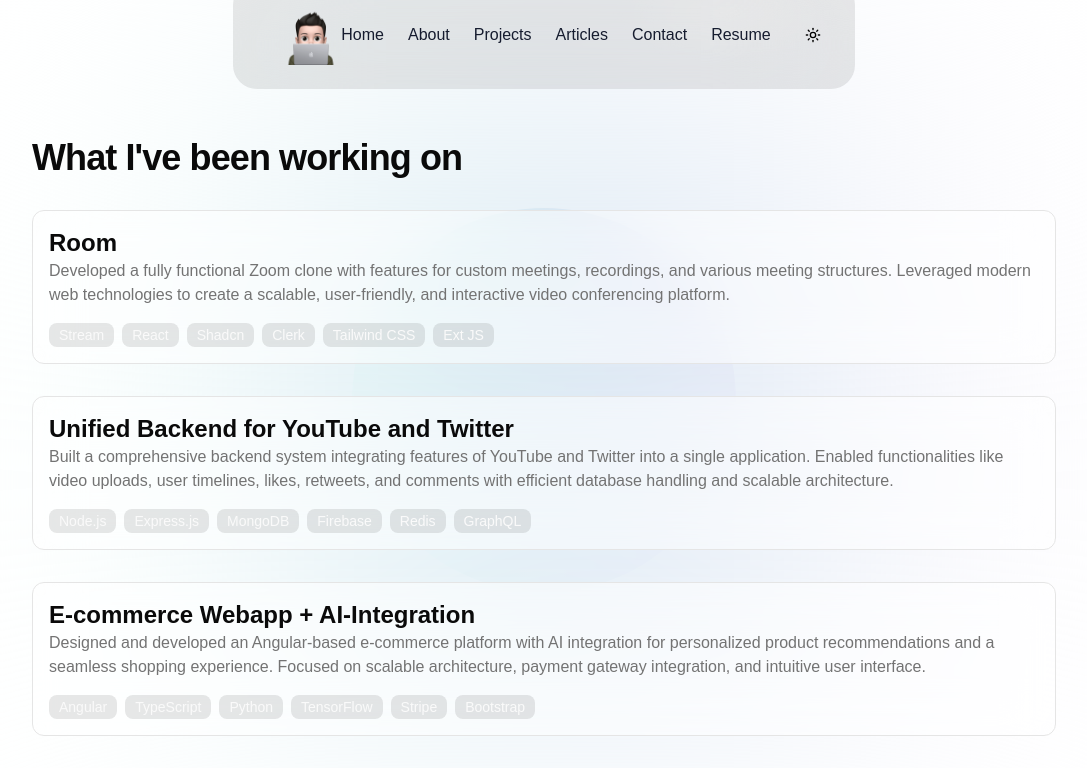
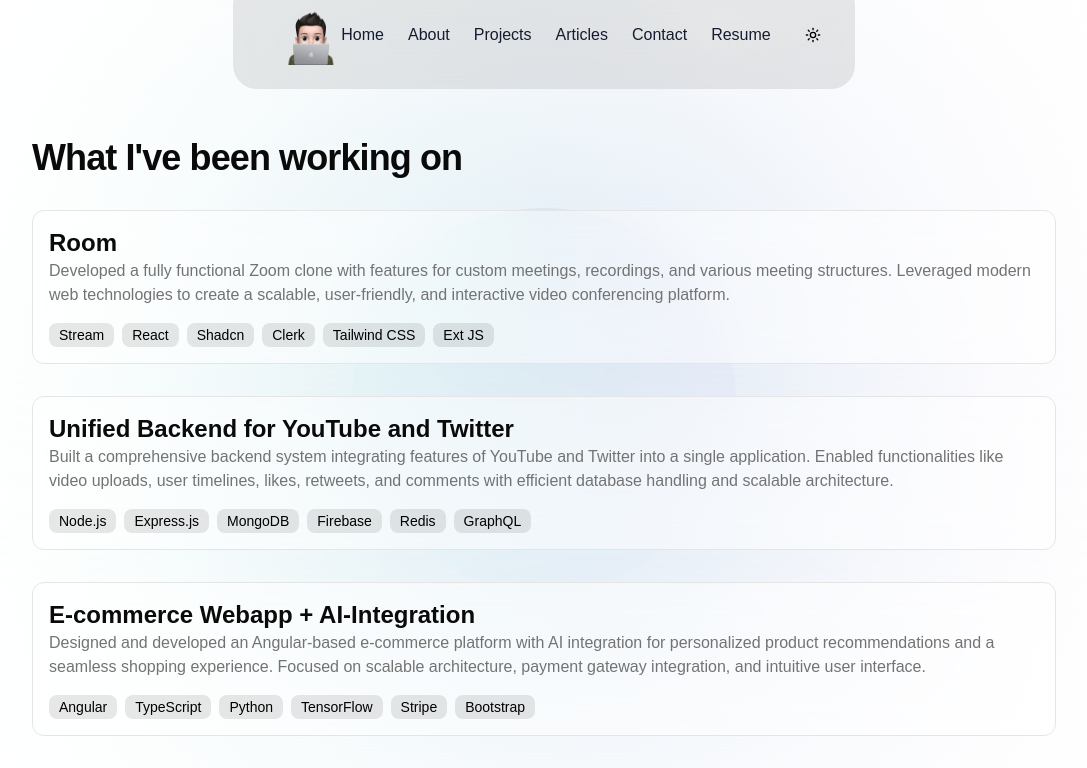
Before and after one commit to Viral-Sachde/portfolio-2024, a Next.js app: page /project in a window 1280 px wide. Shown: the top 768 px of the page, without its empty margins (96-1183 px from the left). Built offline with nearby package versions, Linux system fonts and the light colour scheme.

Commit message:
Update page.tsx

```diff
--- a/app/project/page.tsx
+++ b/app/project/page.tsx
@@ -107,7 +107,7 @@ export default function ProjectsPage() {
                                             {project.technologies.map((tech, techIndex) => (
                                                 <span
                                                     key={techIndex}
-                                                    className="rounded-lg bg-primary/10 px-2.5 py-0.5 text-sm font-medium text-primary-foreground transition-colors group-hover:bg-primary/20"
+                                                    className="rounded-lg bg-primary/10 px-2.5 py-0.5 text-sm font-medium text-black transition-colors group-hover:bg-primary/20"
                                                 >
                                                     {tech}
                                                 </span>
```
